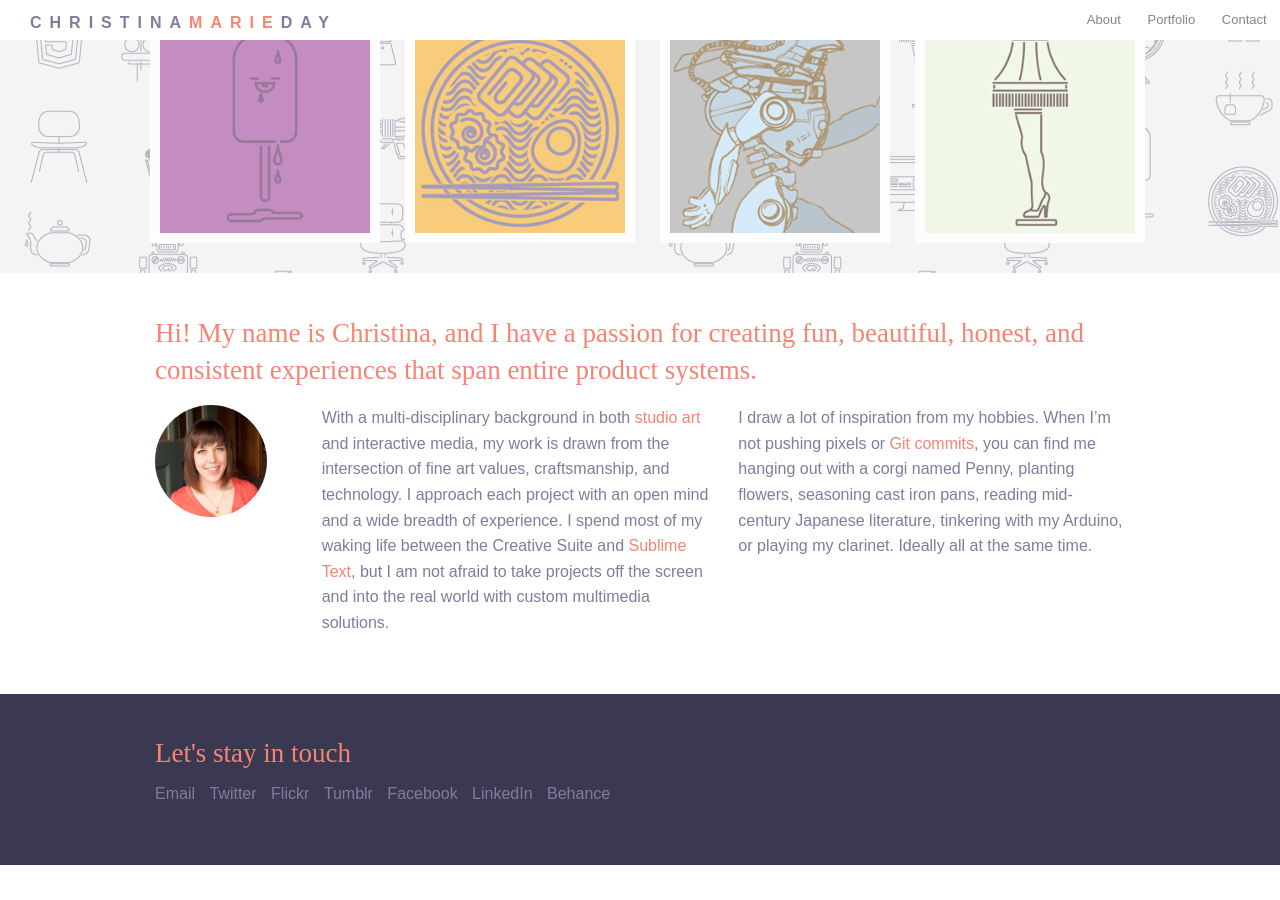
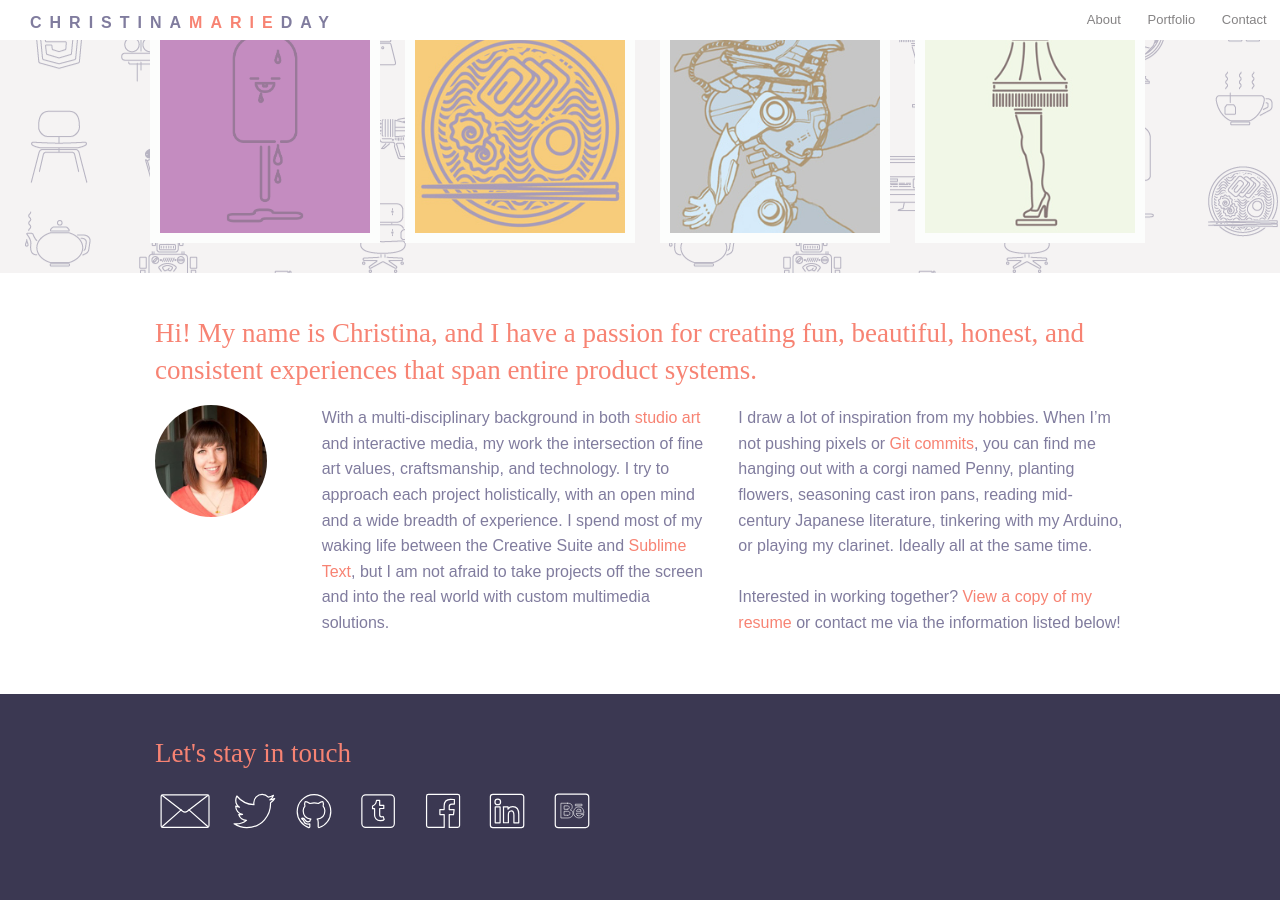
Before and after one commit to ChristinaDay/old-portfolio, a Jekyll site: the page built from index.html, in a window 1280 px wide and 900 px high, scrolled down 577 px. Built offline with Jekyll 4.4.1, drawn with Linux system fonts in a browser that asks for light colours; Markdown is read by kramdown in place of the engine named in the settings; a script that is not in the unit is left out; before the commit the page ends 1442 px from its top, so only the background shows below that.

Commit message:
new social media icons

```diff
--- a/_layouts/portfolio.html
+++ b/_layouts/portfolio.html
@@ -166,15 +166,18 @@
                         </div>
 
                         <p class="large-5 columns">
-                          With a multi-disciplinary background in both <a href="https://www.behance.net/gallery/18062353/Personal-Fugues">studio art</a> and interactive media, my work is drawn from the intersection of fine art values, craftsmanship, and technology. I approach each project with an open mind and a wide breadth of experience.
+                          With a multi-disciplinary background in both <a href="https://www.behance.net/gallery/18062353/Personal-Fugues">studio art</a> and interactive media, my work   the intersection of fine art values, craftsmanship, and technology. I try to approach each project holistically, with an open mind and a wide breadth of experience.
 
                           I spend most of my waking life between the Creative Suite and <a href="http://www.sublimetext.com/">Sublime Text</a>, but I am not afraid to take projects off the screen and into the real world with custom multimedia solutions.
                         </p>
 
 
                         <p class="large-5 columns">
-                          I draw a lot of inspiration from my hobbies. When I’m not pushing pixels or <a href="https://github.com/ChristinaDay">Git commits</a>, you can find me hanging out with a corgi named Penny, planting flowers, seasoning cast iron pans, reading mid-century Japanese literature, tinkering with my Arduino, or playing my clarinet. Ideally all at the same time.
+                          I draw a lot of inspiration from my hobbies. When I’m not pushing pixels or <a href="https://github.com/ChristinaDay">Git commits</a>, you can find me hanging out with a corgi named Penny, planting flowers, seasoning cast iron pans, reading mid-century Japanese literature, tinkering with my Arduino, or playing my clarinet. Ideally all at the same time. <br /><br />
+                          Interested in working together? <a href="assets/ChristinaDay-Resume2014.pdf">View a copy of my resume</a> or contact me via the information listed below!
+
                         </p>
+
 
 
 
@@ -193,13 +196,13 @@
           <div class="large-10 columns social">
             <h3>Let's stay in touch</h3>
             <ul>
-              <li>Email</li>
-              <li>Twitter</li>
-              <li>Flickr</li>
-              <li>Tumblr</li>
-              <li>Facebook</li>
-              <li>LinkedIn</li>
-              <li>Behance</li>
+              <li><a href="mailto:christinamday@gmail.com">Email</a></li>
+              <li><a href="http://twitter.com/christinaday">Twitter</a></li>
+              <li><a href="http://github.com/ChristinaDay">GitHub</a></li>
+              <li><a href="http://neonmoment.tumblr.com">Tumblr</a></li>
+              <li><a href="http://www.facebook.com/christinamarieday">Facebook</a></li>
+              <li><a href="www.linkedin.com/in/christinaday/">LinkedIn</a></li>
+              <li><a href="https://www.behance.net/christinaday">Behance</a></li>
             </ul>
           </div><!--end .social-->
 
```
Also changed, not shown: scss/_main.scss (+48 -2 lines), assets/behance-icon.svg (added), assets/email-icon.svg (added), assets/facebook-icon.svg (added), assets/github-icon.svg (added), assets/linkedin-icon.svg (added), assets/tumblr-icon.svg (added), assets/twitter-icon.svg (added), css/app.css, 1 other file.
